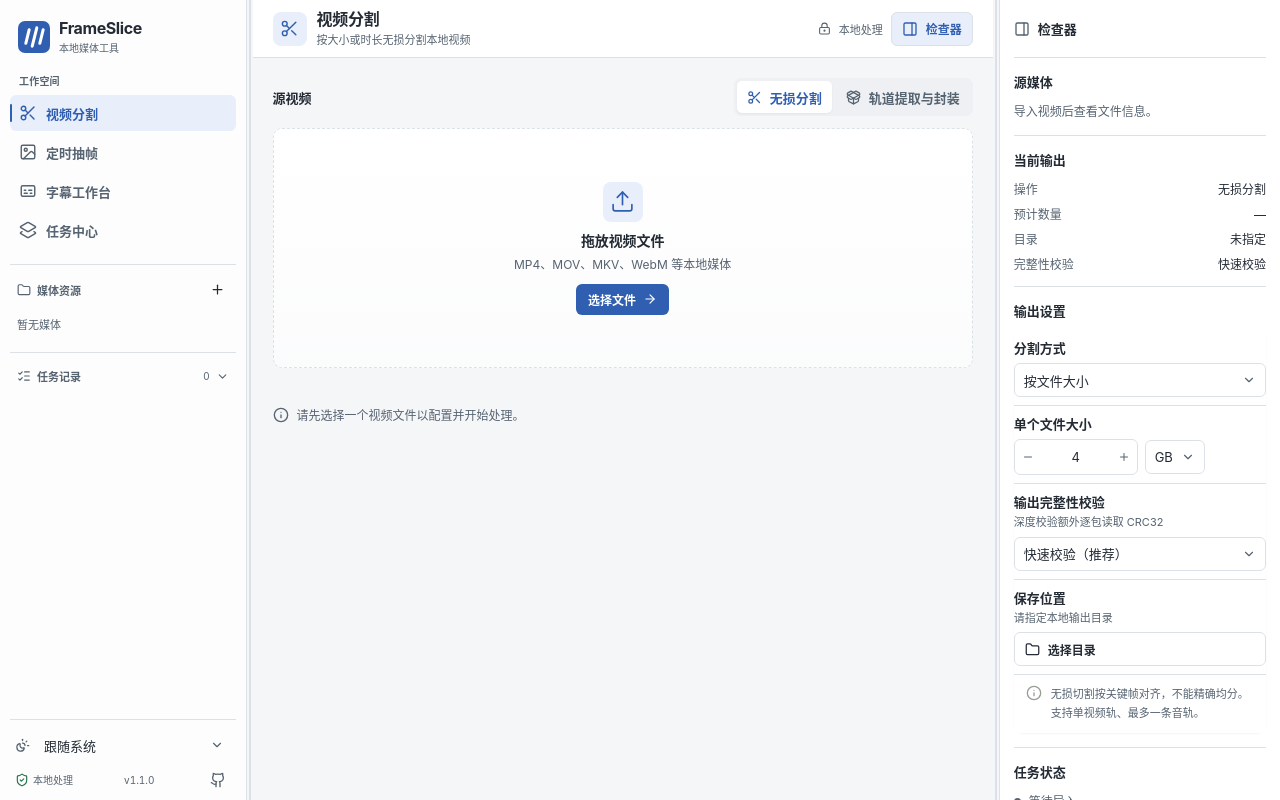
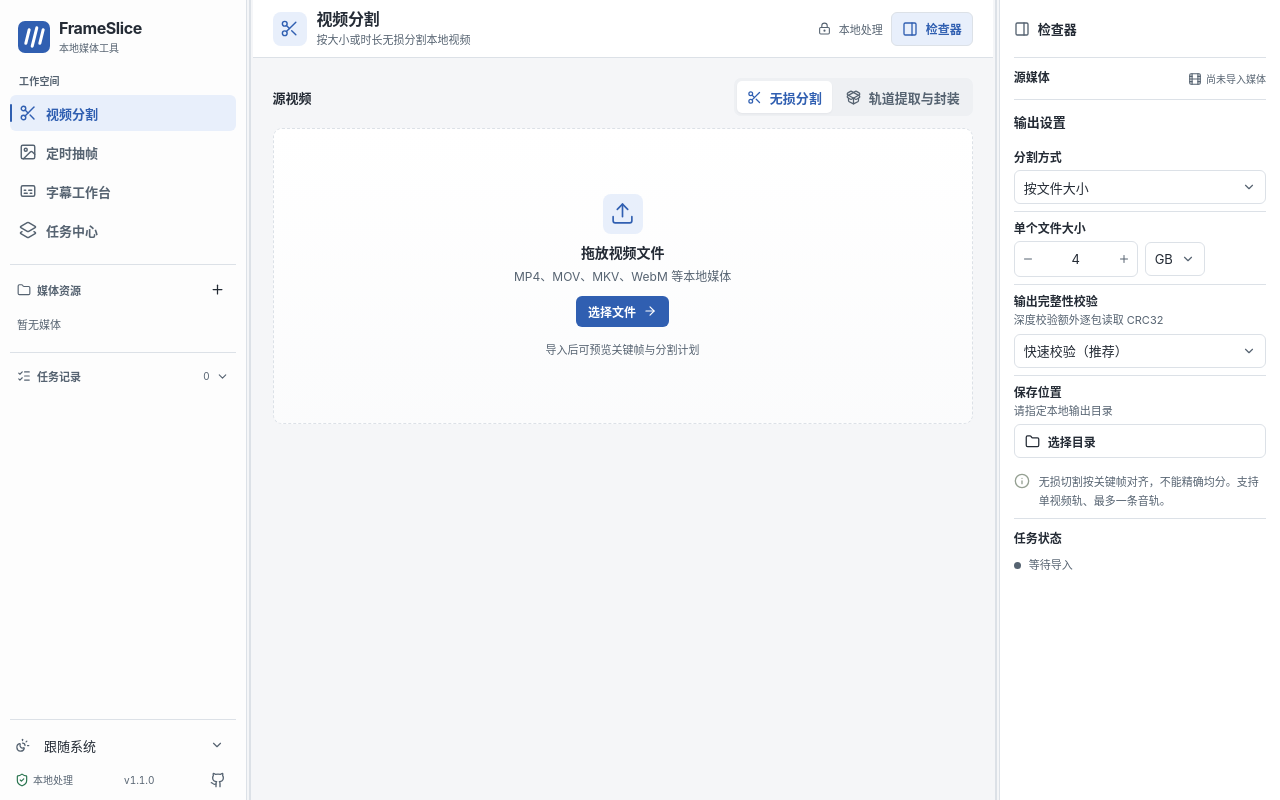
Before and after one commit to weepwood/FrameSlice, a Vue app: page / in a window 1280 px wide. Built offline with nearby package versions, Linux system fonts and the light colour scheme.

Commit message:
精修工作台检查器与统一视觉交互细节

```diff
--- a/src/App.vue
+++ b/src/App.vue
@@ -640,6 +640,7 @@ onBeforeUnmount(() => {
           <strong>拖放视频文件</strong>
           <p>MP4、MOV、MKV、WebM 等本地媒体</p>
           <span class="drop-action">选择文件 <ArrowRight :size="14"/></span>
+          <span class="fs-drop-hint">{{mode==='split'?'导入后可预览关键帧与分割计划':'导入后可选择时间范围、抽帧策略和输出格式'}}</span>
         </section>
         <section v-else class="file-card">
           <div class="file-preview">
@@ -753,7 +754,7 @@ onBeforeUnmount(() => {
           <Teleport :to="actionTarget || 'body'" :disabled="!actionInToolbar"><button v-if="status !== 'running'" type="button" class="primary-button" :disabled="!canRun" @click="start"><Play :size="16" fill="currentColor"/> {{ mode === 'split' ? '开始分割视频' : '开始提取图片' }} <ArrowRight :size="17"/></button>
           <button v-else type="button" class="cancel-button" @click="cancel"><PauseCircle :size="16"/> 取消任务</button></Teleport>
         </section>
-        <div class="empty-action" v-else><Info :size="16"/> {{ loading ? '正在读取媒体信息…' : '请先选择一个视频文件以配置并开始处理。' }}</div>
+        <div class="empty-action" v-else-if="file"><Info :size="16"/> {{ loading ? '正在读取媒体信息…' : '媒体尚未就绪，请检查文件格式。' }}</div>
 
         <section v-if="status !== 'idle'" class="result-section" aria-live="polite">
           <div class="step-head"><h2>任务结果</h2><span class="step-description">{{ status === 'running' ? '处理中' : status === 'done' ? '处理完毕' : '状态信息' }}</span></div>
@@ -784,7 +785,7 @@ onBeforeUnmount(() => {
     <SplitterPanel v-if="wideLayout&&inspectorOpen&&!showJobs&&mode!=='captions'&&!(mode==='split'&&videoTool==='container')" id="frameslice-inspector" :order="3" size-unit="px" :default-size="rightWidth" :min-size="240" :max-size="400" as="aside" class="right-panel" aria-label="媒体检查器">
       <div class="right-panel-inner fs-inspector">
         <header class="fs-inspector-heading"><PanelRight :size="16"/><h2>检查器</h2></header>
-        <section class="fs-inspector-section">
+        <section class="fs-inspector-section fs-inspector-source" :class="{'is-empty':!file}">
           <h3>源媒体</h3>
           <template v-if="file">
             <p class="fs-inspector-filename" :title="file.name">{{file.name}}</p>
@@ -796,9 +797,10 @@ onBeforeUnmount(() => {
               <div v-if="info"><dt>音频编码</dt><dd>{{info.audioCodec || '无'}}</dd></div>
             </dl>
           </template>
-          <p v-else class="fs-inspector-empty">导入视频后查看文件信息。</p>
+          <p v-else class="fs-inspector-empty"><Film :size="14"/> 尚未导入媒体</p>
         </section>
-        <section class="fs-inspector-section">
+        <div ref="settingsTarget" class="fs-settings-target"></div>
+        <section v-if="info" class="fs-inspector-section fs-inspector-output">
           <h3>当前输出</h3>
           <dl>
             <div><dt>操作</dt><dd>{{mode==='split'?'无损分割':'抽帧'}}</dd></div>
@@ -809,14 +811,12 @@ onBeforeUnmount(() => {
           </dl>
           <p v-if="mode==='frames'&&frameStrategy!=='interval'" class="fs-inspector-empty">实际抽帧数量取决于所选策略与过滤结果。</p>
         </section>
-        <div ref="settingsTarget" class="fs-settings-target"></div>
-        <section class="fs-inspector-section">
+        <section class="fs-inspector-section fs-inspector-task">
           <h3>任务状态</h3>
           <p class="fs-inspector-state"><span :class="['fs-state-dot',status]"/>{{status==='running'?'正在处理':status==='done'?'已完成':status==='error'?'处理失败':status==='canceled'?'已取消':loading?'读取媒体':info?'等待开始':'等待导入'}}</p>
           <template v-if="status==='running'"><WorkbenchProgress :value="progressPercent" label="当前任务进度"/><p>{{progressLabel}}</p></template>
           <p v-if="status==='error'" class="fs-danger">{{errorText}}</p>
         </section>
-        <p class="fs-inspector-note"><ShieldCheck :size="15"/> 源媒体在本机读取和处理。</p>
       </div>
     </SplitterPanel>
   </SplitterGroup>
--- a/src/assets/unified-workbench.css
+++ b/src/assets/unified-workbench.css
@@ -55,7 +55,8 @@
 .fs-workbench .caption-page.fs-workspace-body{min-height:0}
 .fs-workbench .step-head h2,.fs-workbench .fs-analysis-header>strong,.fs-workbench .fs-job-center h3,.fs-workbench .fs-preview-header h2{font-size:13px;font-weight:650;letter-spacing:0;color:var(--fs-text)}
 .fs-workbench :is(.config-panel,.file-card,.fs-analysis,.ct-card,.ct-file-card,.ct-result,.status-card,.result-list,.frame-tile,.execution,.fs-preview-panel,.fs-jobs-empty,.caption-embed-feedback){border-radius:var(--fs-panel-radius);box-shadow:var(--fs-panel-shadow);border-color:var(--fs-border)}
-.fs-workbench .drop-zone{border-radius:var(--fs-panel-radius);border-color:var(--fs-border);background:linear-gradient(180deg,var(--fs-surface),color-mix(in srgb,var(--fs-bg) 40%,var(--fs-surface)));min-height:clamp(200px,30vh,300px)}
+.fs-workbench .drop-zone{border-radius:var(--fs-panel-radius);border-color:var(--fs-border);background:linear-gradient(180deg,var(--fs-surface),color-mix(in srgb,var(--fs-bg) 40%,var(--fs-surface)));min-height:clamp(220px,37vh,340px)}
+.fs-workbench .fs-drop-hint{font-size:11px;color:var(--fs-muted);margin-top:15px;line-height:1.5;text-align:center}
 .fs-workbench .drop-icon{color:var(--fs-accent);background:var(--fs-selected);border-radius:8px;width:40px;height:40px}
 .fs-workbench .video-tool-switch{margin:0;gap:4px;padding:3px;background:var(--fs-raised);border-radius:7px;width:max-content;max-width:100%;border:0}
 .fs-workbench .video-tool-switch button{padding:6px 10px;min-height:32px;border:0;border-radius:5px;box-shadow:none;transition:background-color .14s}
@@ -71,11 +72,24 @@
 .fs-workbench .fs-jobs-list{margin:12px 0 16px}
 .fs-workbench .fs-jobs-empty{min-height:156px}
 .fs-workbench .fs-inspector-heading{height:var(--fs-toolbar-height)}
-.fs-workbench .fs-inspector-section{padding:14px 0}
+.fs-workbench .fs-inspector-section{padding:11px 0}
+.fs-workbench .fs-inspector-section h3{margin:0 0 8px;font-size:12px}
+.fs-workbench .fs-inspector-section dl{gap:6px}
+.fs-workbench .fs-inspector-source.is-empty{display:flex;align-items:center;justify-content:space-between;gap:6px;min-height:42px}
+.fs-workbench .fs-inspector-source.is-empty h3{margin:0;white-space:nowrap}
+.fs-workbench .fs-inspector-source.is-empty .fs-inspector-empty{display:flex;align-items:center;gap:4px;font-size:10px;margin:0}
+.fs-workbench .fs-settings-target .fs-output-settings{padding:12px 0 8px}
+.fs-workbench .fs-settings-target .config-panel{box-shadow:none;border-radius:0}
+.fs-workbench .fs-settings-target .config-row{padding:7px 0;gap:5px;min-height:0}
+.fs-workbench .fs-settings-target .config-row .setting-copy{gap:4px}
+.fs-workbench .fs-settings-target .config-row .setting-copy strong{font-size:12px}
+.fs-workbench .fs-settings-target .config-footnote{padding:8px 0 0;border-top:0;color:var(--fs-muted)}
+.fs-workbench .fs-inspector-task{border-bottom:0}
+.fs-workbench .fs-inspector-task .fs-inspector-state{margin:0;font-size:11px}
 .fs-workbench :is(.secondary-button,.primary-button,.fs-select-trigger,.file-remove,.fs-tool-button){transition:background-color .14s,border-color .14s,color .14s}
 @media(max-width:1140px){:root{--fs-workspace-padding:16px}}
 @media(max-width:800px){:root{--fs-workspace-padding:12px;--fs-toolbar-height:52px}.fs-workbench .fs-sidebar-collections{flex:none;max-height:160px;margin-top:6px}.fs-workbench .fs-sidebar-collections .fs-job-history{display:none}.fs-workbench .sidebar-bottom.fs-sidebar-status{flex-direction:row;justify-content:space-between;align-items:center;gap:10px;padding:5px 2px 0;margin-top:4px}.fs-sidebar-appearance{flex:0 1 130px}.fs-sidebar-meta{gap:8px}.fs-workbench .fs-workspace-header{flex-wrap:wrap}.fs-workspace-title h1{font-size:15px}.fs-workspace-title p{font-size:10px}.fs-workspace-symbol{width:30px;height:30px}.fs-workbench .fs-workspace-header .privacy-indicator{display:none}.fs-workbench .fs-workspace-header .top-actions:has(.fs-primary-target:empty){display:none}}
-@media(prefers-reduced-motion:reduce){.fs-workbench *{transition-duration:0s!important}}
+@media(prefers-reduced-motion:reduce){.fs-workbench :is(.nav-item,.fs-history-chevron,.secondary-button,.primary-button,.fs-select-trigger,.file-remove,.fs-tool-button,.video-tool-switch button){transition:none}}
 
 .fs-source-toolbar{display:flex;align-items:center;justify-content:space-between;flex-wrap:wrap;gap:8px;min-height:38px;margin:0 0 12px}
 .fs-source-toolbar h2{font-size:13px;font-weight:650;margin:0;color:var(--fs-text)}
@@ -88,3 +102,14 @@
 .fs-workbench .fs-center-job-main{gap:4px}
 .fs-workbench .fs-center-job .fs-workbench-progress{max-width:180px}
 @media(max-width:800px){.fs-workbench .drop-zone{min-height:180px}.fs-source-toolbar{min-height:32px}.fs-center-job-main .fs-job-detail{padding-left:0}}
+
+/* Shared focus, hover and panel resize feedback; no animation of layout geometry. */
+.fs-workbench :is(.nav-item,.fs-job-clear,.fs-sidebar-github,.fs-history-trigger,.fs-library-row button,.video-tool-switch button):focus-visible{outline:2px solid var(--fs-focus);outline-offset:1px}
+.fs-workbench .fs-reka-handle:after{inset:0 2px;background:var(--fs-border);transition:background-color .14s}
+.fs-workbench .fs-reka-handle:is(:hover,:focus-visible,[data-state=drag]):after{background:var(--fs-focus)}
+.fs-workbench .fs-resource-item:focus-within{background:var(--fs-hover)}
+.fs-workbench .fs-resource-item.selected:focus-within{background:var(--fs-selected)}
+.fs-workbench .fs-center-job>div:last-child{justify-content:center}
+.fs-workbench .fs-task-toolbar input[type=search]{min-height:var(--fs-control-height)}
+@media(max-width:800px){.fs-workbench .fs-drop-hint{margin-top:10px;font-size:10px}.fs-workbench .drop-zone{min-height:200px}}
+@media(prefers-reduced-motion:reduce){.fs-workbench .fs-reka-handle:after{transition:none}}
--- a/src/assets/workbench.css
+++ b/src/assets/workbench.css
@@ -14,25 +14,15 @@
 .fs-workbench .nav-item {position:relative;min-height:38px;padding:9px 10px;gap:9px;font-size:13px;font-weight:550;border-radius:6px}
 .fs-workbench .nav-item.active {color:var(--fs-accent);font-weight:650}
 .fs-workbench .nav-item.active:before {content:"";position:absolute;left:0;top:8px;bottom:8px;width:2px;background:var(--fs-accent);border-radius:1px}
-.fs-workbench .fs-media-library {border-top:1px solid var(--fs-border);padding-top:12px;margin-top:18px}
-.fs-workbench .fs-media-library .fs-analysis-header {margin:0;min-height:32px}
-.fs-workbench .fs-media-library .secondary-button {padding:5px;min-height:26px}
 .fs-workbench .fs-library-row button {min-height:32px}
-.fs-workbench .local-notice {border:0;background:transparent;padding:8px;margin:10px 0 0;color:var(--fs-success)}
 .fs-workbench .local-notice span,.fs-workbench .sidebar-version,.fs-workbench .footer {color:var(--fs-muted)}
-.fs-workbench .sidebar-version {letter-spacing:0;margin:8px;font-size:11px}
-.fs-workbench .sidebar-link {padding:9px;font-size:12px}
 .fs-workbench .topbar {height:52px;padding:0 24px;background:var(--fs-surface);gap:10px}
 .fs-workbench .breadcrumbs {font-size:12px;min-width:0;white-space:nowrap}
 .fs-workbench .top-actions {gap:10px;letter-spacing:0;font-size:11px}
 .fs-workbench .privacy-indicator {color:var(--fs-muted);font-weight:500;white-space:nowrap}
 .fs-workbench .fs-inspector-toggle {min-height:30px;padding:5px 8px;font-size:12px}
 .fs-workbench .fs-inspector-toggle[aria-pressed=true] {background:var(--fs-selected);color:var(--fs-accent)}
-.fs-workbench .content,.fs-workbench .caption-page {padding:25px clamp(18px,2.4vw,36px) 18px;max-width:1180px}
-.fs-workbench .caption-page {max-width:1600px;min-height:calc(100vh - 52px)}
 
-.fs-workbench .page-head h1 {line-height:1.35}
-.fs-workbench .page-head p {font-size:13px;margin-top:4px;line-height:1.6}
 .fs-workbench .step-head {margin-bottom:10px;gap:8px}
 .fs-workbench .step-head h2 {font-size:14px;font-weight:650}
 .fs-workbench .step-description {font-size:12px}
@@ -59,7 +49,6 @@
 .fs-workbench .config-row {margin:0 16px}
 
 .fs-workbench .setting-icon {background:transparent;color:var(--fs-muted);width:24px;height:30px}
-
 
 .fs-workbench .setting-copy span {font-size:12px;line-height:1.5}
 .fs-workbench .config-footnote {padding:11px 16px;background:var(--fs-raised);border-color:var(--fs-border)}
@@ -122,23 +111,18 @@
 .fs-workbench .fs-inspector-filename {margin:0 0 13px;color:var(--fs-text);font-size:13px;overflow-wrap:anywhere;font-weight:600}
 .fs-workbench .fs-inspector-empty,.fs-workbench .fs-inspector-section p {font-size:12px;line-height:1.6;color:var(--fs-muted)}
 .fs-workbench .fs-inspector-section p.fs-danger {color:var(--fs-danger)}
-.fs-inspector-state,.fs-inspector-note {display:flex;align-items:center;gap:8px}
+.fs-inspector-state {display:flex;align-items:center;gap:8px}
 .fs-state-dot {height:7px;width:7px;border-radius:50%;background:var(--fs-muted);flex:none}
 .fs-state-dot.running {background:var(--fs-accent)}
 .fs-state-dot.done {background:var(--fs-success)}
 .fs-state-dot.error {background:var(--fs-danger)}
 .fs-inspector-section .fs-workbench-progress {margin-top:10px}
-.fs-inspector-note {font-size:12px;color:var(--fs-muted);padding:15px 0;line-height:1.6}
 .fs-select-content {font-size:13px}
 .fs-select-item {min-height:32px}
 @media(max-width:800px) {
   .fs-workbench .identity {padding-bottom:9px}
   .fs-workbench .sidebar-nav .nav-item {font-size:13px}
-  .fs-workbench .fs-media-library {padding-top:5px;margin-top:6px}
   .fs-workbench .topbar {height:44px;padding:0 14px}
-  .fs-workbench .content,.fs-workbench .caption-page {padding:18px 14px}
-  .fs-workbench .page-head {margin-bottom:18px}
-  .fs-workbench .page-head h1 {font-size:23px}
   .fs-workbench .drop-zone {min-height:140px}
   .fs-workbench .config-row {margin:0 12px;min-height:64px}
   .fs-workbench .config-row .setting-copy span {max-width:none;font-size:12px}
@@ -161,9 +145,6 @@
 @media(prefers-reduced-motion:reduce) {.fs-workbench * {scroll-behavior:auto!important;transition-duration:.01ms!important}}
 
 /* Second pass: actual 390px and 1440px screenshot review. */
-.fs-workbench .fs-media-library .fs-analysis-header {flex-direction:row;align-items:center;justify-content:space-between;padding:0 3px}
-.fs-workbench .fs-media-library.is-empty .fs-analysis-header {min-height:28px}
-.fs-workbench .fs-media-library.is-empty {overflow:visible}
 .fs-workbench .fs-inspector {padding-inline:14px}
 .fs-settings-target .fs-output-settings {padding:14px 0;border-bottom:1px solid var(--fs-border)}
 .fs-settings-target .step-two {margin:0 0 9px}
@@ -172,16 +153,13 @@
 .fs-settings-target .config-row .setting-icon {display:none}
 .fs-settings-target .config-row .setting-copy span {font-size:11px}
 .fs-settings-target .config-row .config-control,.fs-settings-target .config-row .range-control {justify-content:flex-start;flex-wrap:wrap}
-.fs-settings-target .config-row .config-control .number-input {max-width:100%}
 .fs-settings-target .config-row .fs-select-trigger {width:100%;min-width:0;white-space:normal}
 .fs-settings-target .config-row .config-control .fs-select-trigger {width:auto}
 .fs-settings-target .config-footnote {padding:8px 0;background:transparent;border-top:1px solid var(--fs-border)}
 .fs-settings-target .config-footnote span {font-size:11px}
 .fs-settings-target .config-row .select-wrap select {width:100%;min-width:0}
-.fs-settings-target .config-row .range-control .number-input {width:70px}
 .fs-settings-target .config-row label {overflow-wrap:anywhere}
 .fs-settings-target .config-row label input[type=range] {max-width:100%}
-.fs-settings-target .config-row label input[type=number] {max-width:100%;width:88px}
 .fs-preview-panel {margin:16px 0;background:var(--fs-surface);border:1px solid var(--fs-border);border-radius:var(--fs-radius);overflow:hidden}
 .fs-preview-header {height:40px;display:flex;align-items:center;justify-content:space-between;padding:0 12px;gap:8px}
 .fs-preview-header h2 {font-size:13px;font-weight:650}
@@ -209,8 +187,6 @@
 .fs-timeline-legend i {width:8px;height:8px;display:inline-block;border-radius:1px}
 .legend-key {background:#a9bbd3}.legend-play {background:#d79a42}.legend-cut {background:#ef8e5b}.legend-range {background:#6d9eef}
 @media(max-width:800px) {
- .fs-workbench .fs-media-library.is-empty {margin:4px 0;padding-top:3px}
- .fs-workbench .sidebar-bottom .fs-theme-select {font-size:12px}
  .fs-workbench .fs-preview-panel video {max-height:240px}
  .fs-workbench .topbar .privacy-indicator {font-size:11px}
  .fs-workbench .fs-timeline-tools input {width:76px}
@@ -239,7 +215,6 @@
 .fs-select-item{min-height:32px;white-space:normal;font-size:12px;line-height:1.4}
 .fs-select-item[data-state=checked]{color:var(--fs-accent)}
 .fs-select-item[data-highlighted]{background:var(--fs-selected);color:var(--fs-text)}
-.fs-workbench .fs-theme-select .fs-select-trigger{min-height:30px;font-size:12px}
 .fs-inline-field,.fs-storage-row{display:flex;align-items:center;gap:10px}
 .fs-storage-row{justify-content:space-between;padding:11px 0;border-top:1px solid var(--fs-border)}
 .fs-storage-row>div{min-width:0;display:grid;gap:4px}
@@ -317,9 +292,6 @@
 @media(max-width:600px){.fs-frame-results .frame-gallery{grid-template-columns:repeat(2,minmax(0,1fr))}.fs-frame-results .frame-gallery.density-large{grid-template-columns:1fr}.fs-gallery-expand{opacity:1}.fs-gallery-dialog-header,.fs-gallery-dialog-footer{padding:10px}.fs-gallery-dialog-footer small{display:none}.fs-gallery-viewer img{max-height:65dvh}}
 
 /* Shared spacing rhythm and restrained surfaces. */
-.fs-workbench .content,.fs-workbench .caption-page{min-width:0;padding:20px clamp(16px,2vw,28px) 20px;box-sizing:border-box}
-.fs-workbench .page-head{margin-bottom:16px}
-.fs-workbench .page-head h1{font-size:24px;font-weight:650;letter-spacing:-.02em}
 .fs-workbench .step-head{margin-bottom:10px}
 .fs-workbench .config-row{min-height:48px;gap:12px;padding-block:8px}
 .fs-workbench .setting-icon{width:28px;height:28px;background:none;color:var(--fs-muted)}
@@ -332,7 +304,6 @@
 .fs-workbench .config-footnote span{font-size:11px}
 .fs-workbench .fs-analysis{padding:14px 16px;margin:12px 0 16px;border-radius:var(--fs-radius)}
 .fs-workbench .fs-analysis-header{gap:12px;align-items:center}
-.fs-workbench .fs-settings-target .config-row{min-height:0;padding:9px 0;gap:6px}
 .fs-workbench .fs-jobs-utilities>.fs-analysis{margin-top:0}
 .fs-workbench .fs-storage-diagnostics .fs-analysis-header{margin-bottom:16px}
 .fs-storage-diagnostics .fs-inline-field{gap:6px}
@@ -347,14 +318,13 @@
 .fs-workbench .fs-storage-row strong{font-size:13px;font-weight:550}
 .fs-workbench .fs-storage-row small{font-size:11px}
 .fs-storage-message{margin:8px 0 0;color:var(--fs-muted);font-size:12px}
-@media(max-width:720px){.fs-workbench .content,.fs-workbench .caption-page{padding:16px 12px}.fs-workbench .fs-analysis{padding:12px}.fs-workbench .config-row{min-height:44px}.fs-workbench .fs-storage-row{gap:8px}.fs-storage-summary{font-size:11px}}
+@media(max-width:720px){.fs-workbench .fs-analysis{padding:12px}.fs-workbench .config-row{min-height:44px}.fs-workbench .fs-storage-row{gap:8px}.fs-storage-summary{font-size:11px}}
 @media(prefers-reduced-motion:reduce){.fs-workbench-progress-fill{transition:none}}
 
 /* Same semantic progress rail for history, active work and storage. */
 .fs-workbench-progress{width:100%;min-width:0;height:7px;border:0;border-radius:4px;overflow:hidden;background:var(--fs-raised)}
 .fs-job-row .fs-workbench-progress{height:4px}
 .fs-center-job .fs-workbench-progress{margin-top:2px}
-
 
 /* Shared control geometry; keep keyboard, numeric validation and native input semantics. */
 .fs-workbench :is(input[type=number],input[type=search],input[aria-label="搜索任务"]){box-sizing:border-box;min-height:var(--fs-control-height);max-width:100%;border:1px solid var(--fs-border);border-radius:var(--fs-radius);background:var(--fs-input);color:var(--fs-text);padding:6px 10px;font:inherit;font-size:12px;font-variant-numeric:tabular-nums}
@@ -375,10 +345,6 @@
 .fs-workbench .fs-timeline-slider{gap:var(--fs-space-2)}
 .fs-workbench .fs-timeline-toolbar{gap:var(--fs-space-2)}
 .fs-workbench .fs-center-toolbar{gap:var(--fs-space-2)}
-.fs-workbench .fs-inspector-section{padding:var(--fs-space-3) 0}
-.fs-workbench .fs-inspector-section dl{gap:var(--fs-space-2)}
-.fs-workbench .fs-settings-target .config-row{padding:var(--fs-space-2) 0}
-.fs-workbench .fs-settings-target .config-control .number-input{width:88px}
 .fs-select-content,.fs-dialog-content{border-radius:var(--fs-radius)}
 @media(max-width:720px){.fs-workbench .range-control input[type=number]{width:64px}.fs-workbench .fs-center-toolbar>input[aria-label="搜索任务"]{flex-basis:100%}.fs-workbench .fs-timeline-track{height:64px}}
 
```
Also changed, not shown: scripts/browser-unified-workbench.mjs (+12 -1 lines), 2 other files (tests, documents, lock files or other folders).
